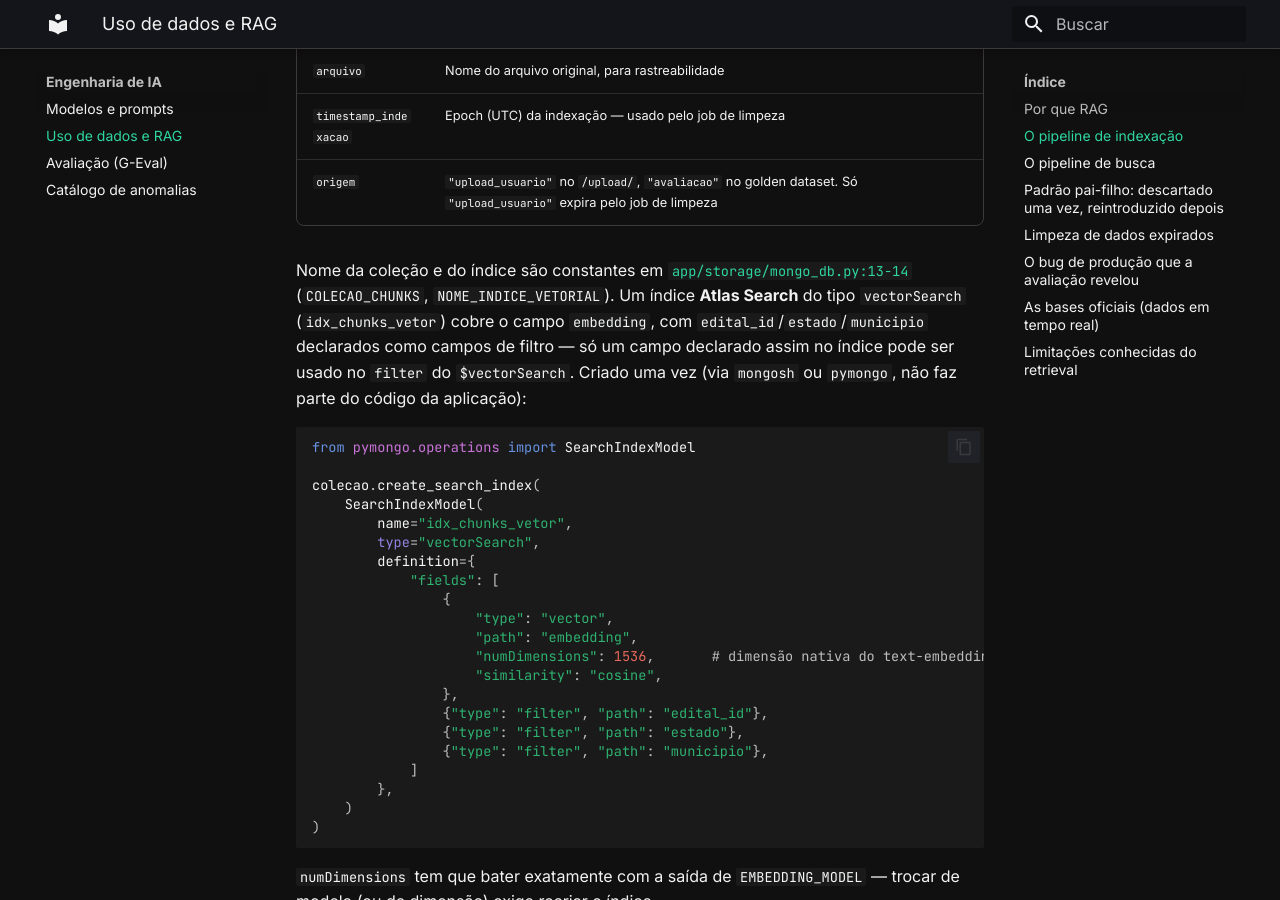
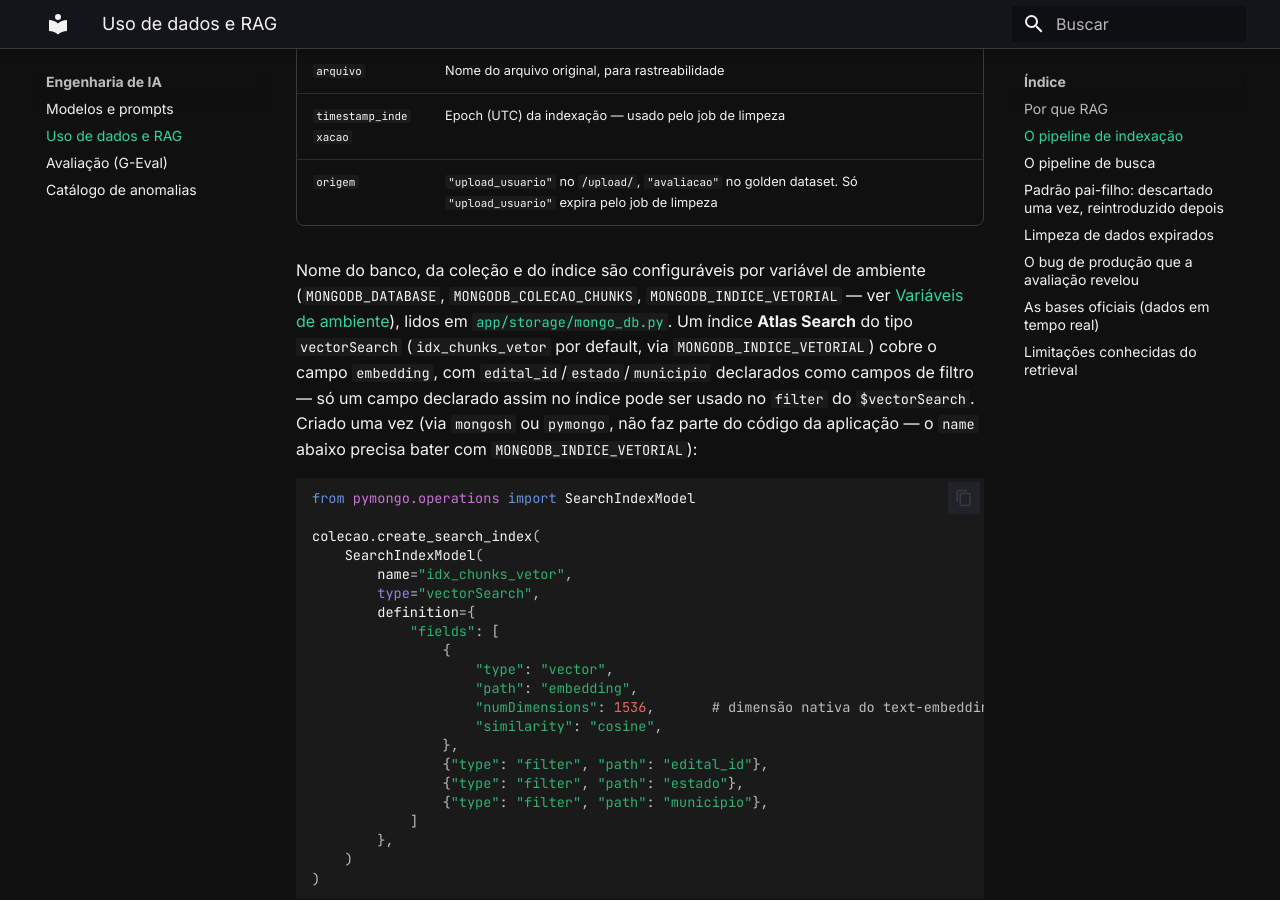
Before and after one commit to Moreira-89/auditor-cidadao, an MkDocs documentation site: the page built from docs/ia/rag_dados.md, in a window 1280 px wide and 900 px high, scrolled down 2683 px. Built offline with MkDocs 1.6.1 and Material for MkDocs 9.7.7, drawn with Linux system fonts in a browser that asks for light colours.

Commit message:
feat: nome de banco/coleção/índice do MongoDB configuráveis por env var
Adiciona MONGODB_DATABASE, MONGODB_COLECAO_CHUNKS e
MONGODB_INDICE_VETORIAL em settings.py (mesmos defaults de antes:
auditor_cidadao / chunks_edital / idx_chunks_vetor). mongo_db.py
passa a ler esses valores em vez de hardcodar — NOME_BANCO,
COLECAO_CHUNKS e NOME_INDICE_VETORIAL continuam existindo com os
mesmos nomes, então vetorial.py/limpeza_mongo.py/evaluation/indexacao.py
não precisam mudar.

Documentação atualizada: .env.example com as três novas variáveis,
variaveis_ambiente.md com a entrada na tabela do banco vetorial, e
rag_dados.md sem mais citar a linha exata do código (agora aponta
pra env var, que não fica desatualizada quando o código muda).

````diff
--- a/docs/ia/rag_dados.md
+++ b/docs/ia/rag_dados.md
@@ -100,12 +100,15 @@ a relação linha/coluna. Cada filho vira um documento na coleção `chunks_edit
 | `timestamp_indexacao` | Epoch (UTC) da indexação — usado pelo job de limpeza |
 | `origem` | `"upload_usuario"` no `/upload/`, `"avaliacao"` no golden dataset. Só `"upload_usuario"` expira pelo job de limpeza |
 
-Nome da coleção e do índice são constantes em
-[`app/storage/mongo_db.py:13-14`](https://github.com/Moreira-89/auditor-cidadao/blob/main/backend/app/storage/mongo_db.py#L13-L14)
-(`COLECAO_CHUNKS`, `NOME_INDICE_VETORIAL`). Um índice **Atlas Search** do tipo `vectorSearch`
-(`idx_chunks_vetor`) cobre o campo `embedding`, com `edital_id`/`estado`/`municipio` declarados
-como campos de filtro — só um campo declarado assim no índice pode ser usado no `filter` do
-`$vectorSearch`. Criado uma vez (via `mongosh` ou `pymongo`, não faz parte do código da aplicação):
+Nome do banco, da coleção e do índice são configuráveis por variável de ambiente
+(`MONGODB_DATABASE`, `MONGODB_COLECAO_CHUNKS`, `MONGODB_INDICE_VETORIAL` — ver
+[Variáveis de ambiente](../operacional/variaveis_ambiente.md)), lidos em
+[`app/storage/mongo_db.py`](https://github.com/Moreira-89/auditor-cidadao/blob/main/backend/app/storage/mongo_db.py).
+Um índice **Atlas Search** do tipo `vectorSearch` (`idx_chunks_vetor` por default, via
+`MONGODB_INDICE_VETORIAL`) cobre o campo `embedding`, com `edital_id`/`estado`/`municipio`
+declarados como campos de filtro — só um campo declarado assim no índice pode ser usado no
+`filter` do `$vectorSearch`. Criado uma vez (via `mongosh` ou `pymongo`, não faz parte do código
+da aplicação — o `name` abaixo precisa bater com `MONGODB_INDICE_VETORIAL`):
 
 ```python
 from pymongo.operations import SearchIndexModel
````
Also changed, not shown: docs/operacional/variaveis_ambiente.md (+3 -0 lines), 3 other files.
